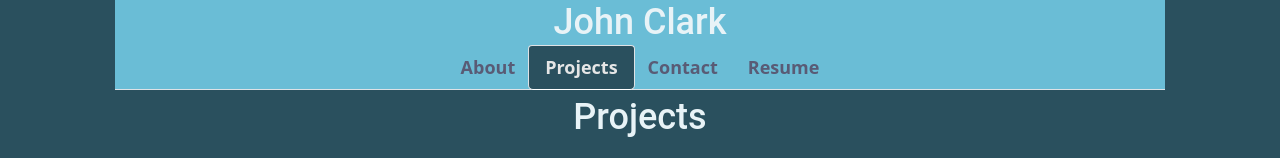
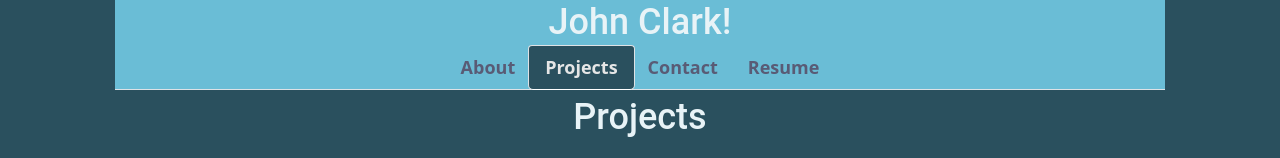
Before and after one commit to JohnKnee3/React-Portfolio, a React (Create React App) app: page /React-Portfolio/Project in a window 1280 px wide. Shown: the top 158 px of the page. Built offline with nearby package versions, Linux system fonts and the light colour scheme.

Commit message:
tweaked name to know when the update goes through

```diff
--- a/src/components/Header/index.js
+++ b/src/components/Header/index.js
@@ -16,7 +16,7 @@ function Header() {
   return (
     <div>
       <div className="header-container">
-        <h1 className="my-name my-real-name">John Clark</h1>
+        <h1 className="my-name my-real-name">John Clark!</h1>
         <ul className="nav nav-tabs">
           <li className="nav-item">
             <Link
```
